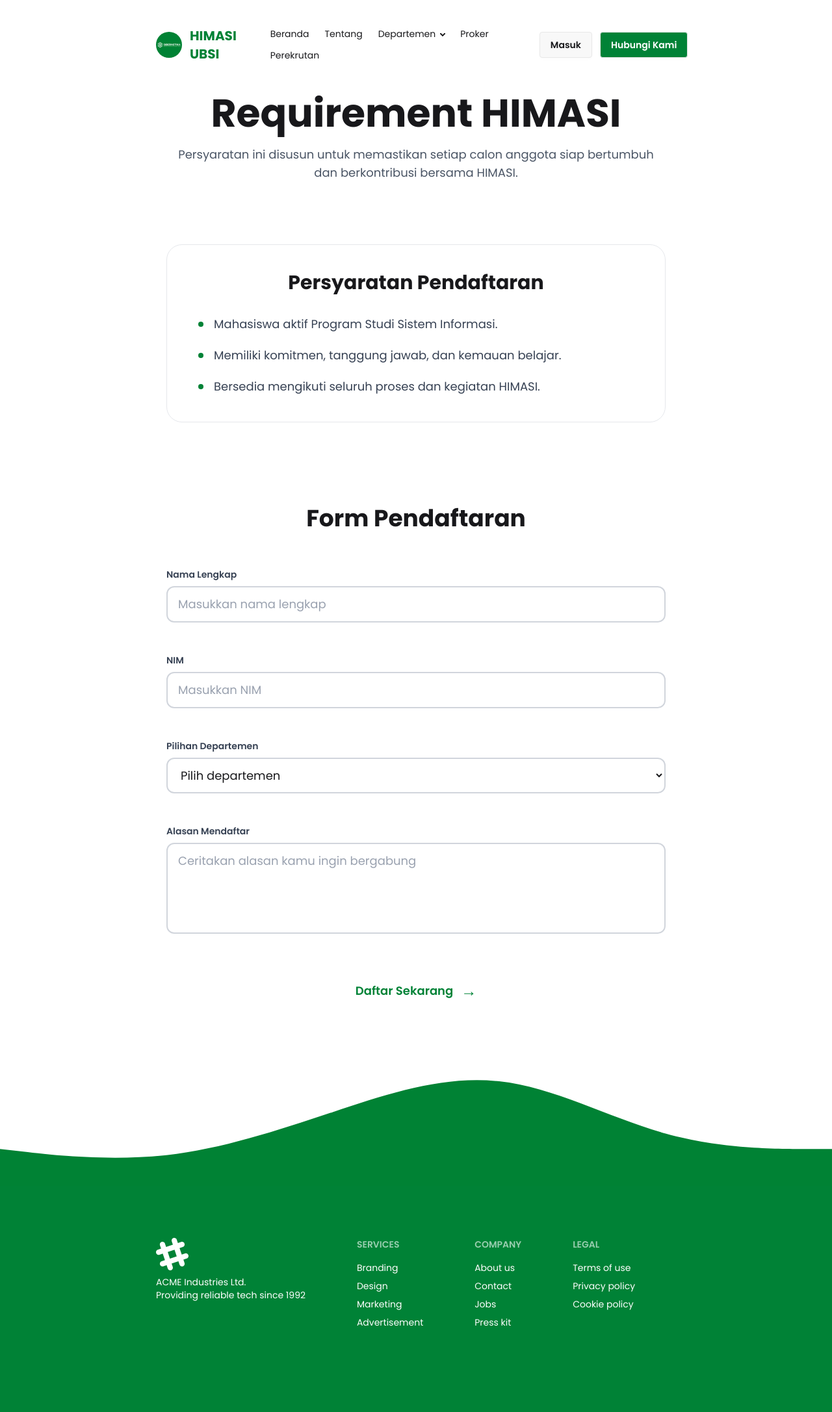
After one commit to uiahan/himasi-eduspace-web, a Laravel app: page /requirement in a window 1280 px wide. The commit adds this page. Shown: the whole page at 65% size. Run offline with Laravel 12, Linux system fonts and the light colour scheme; style sheets or scripts are compiled from the project's sources; parts of the project's set-up code (start-up, migrations or seed data) failed here and were passed over; some libraries are stand-ins or nearby versions.

Commit message:
feat: update himaprofile structure by adding new pages and images, and refactor navbar links

```diff
--- /dev/null
+++ b/resources/views/components/footer.blade.php
@@ -0,0 +1,36 @@
+<img src="/assets/svg/wave-bottom.svg" alt="">
+<footer class="footer sm:footer-horizontal bg-green-700 text-white pb-32 pt-20 px-60">
+    <aside>
+        <svg width="50" height="50" viewBox="0 0 24 24" xmlns="http://www.w3.org/2000/svg" fill-rule="evenodd"
+            clip-rule="evenodd" class="fill-current">
+            <path
+                d="M22.672 15.226l-2.432.811.841 2.515c.33 1.019-.209 2.127-1.23 2.456-1.15.325-2.148-.321-2.463-1.226l-.84-2.518-5.013 1.677.84 2.517c.391 1.203-.434 2.542-1.831 2.542-.88 0-1.601-.564-1.86-1.314l-.842-2.516-2.431.809c-1.135.328-2.145-.317-2.463-1.229-.329-1.018.211-2.127 1.231-2.456l2.432-.809-1.621-4.823-2.432.808c-1.355.384-2.558-.59-2.558-1.839 0-.817.509-1.582 1.327-1.846l2.433-.809-.842-2.515c-.33-1.02.211-2.129 1.232-2.458 1.02-.329 2.13.209 2.461 1.229l.842 2.515 5.011-1.677-.839-2.517c-.403-1.238.484-2.553 1.843-2.553.819 0 1.585.509 1.85 1.326l.841 2.517 2.431-.81c1.02-.33 2.131.211 2.461 1.229.332 1.018-.21 2.126-1.23 2.456l-2.433.809 1.622 4.823 2.433-.809c1.242-.401 2.557.484 2.557 1.838 0 .819-.51 1.583-1.328 1.847m-8.992-6.428l-5.01 1.675 1.619 4.828 5.011-1.674-1.62-4.829z">
+            </path>
+        </svg>
+        <p>
+            ACME Industries Ltd.
+            <br />
+            Providing reliable tech since 1992
+        </p>
+    </aside>
+    <nav>
+        <h6 class="footer-title">Services</h6>
+        <a class="link link-hover">Branding</a>
+        <a class="link link-hover">Design</a>
+        <a class="link link-hover">Marketing</a>
+        <a class="link link-hover">Advertisement</a>
+    </nav>
+    <nav>
+        <h6 class="footer-title">Company</h6>
+        <a class="link link-hover">About us</a>
+        <a class="link link-hover">Contact</a>
+        <a class="link link-hover">Jobs</a>
+        <a class="link link-hover">Press kit</a>
+    </nav>
+    <nav>
+        <h6 class="footer-title">Legal</h6>
+        <a class="link link-hover">Terms of use</a>
+        <a class="link link-hover">Privacy policy</a>
+        <a class="link link-hover">Cookie policy</a>
+    </nav>
+</footer>
--- a/resources/views/components/navbar.blade.php
+++ b/resources/views/components/navbar.blade.php
@@ -1,4 +1,4 @@
-<div class="navbar bg-base-100 py-7 px-60 border-0 fixed flex justify-between">
+<div class="navbar bg-base-100 py-7 z-50 px-60 border-0 fixed flex justify-between">
     <div class="flex gap-x-10 items-center">
         <div class="flex gap-3 items-center">
             <img src="/assets/img/logo.png" class="w-10 h-10 rounded-full object-cover" alt="">
@@ -7,8 +7,8 @@
     </div>
     <div>
         <ul class="menu menu-horizontal px-1">
-            <li><a>Beranda</a></li>
-            <li><a>Tentang</a></li>
+            <li><a href="/">Beranda</a></li>
+            <li><a href="/about">Tentang</a></li>
             <li>
                 <details>
                     <summary>Departemen</summary>
@@ -18,8 +18,8 @@
                     </ul>
                 </details>
             </li>
-            <li><a>Kegiatan</a></li>
-            <li><a>Perekrutan</a></li>
+            <li><a href="/proker">Proker</a></li>
+            <li><a href="/requirement">Perekrutan</a></li>
         </ul>
     </div>
     <div class="gap-x-3 flex">
--- /dev/null
+++ b/resources/views/pages/himaprofile/requirement.blade.php
@@ -0,0 +1,107 @@
+@extends('layout.layout')
+@section('title', 'Requirement')
+@include('components.navbar')
+@section('body')
+
+    {{-- requirement --}}
+    <div class="min-h-screen px-60 pt-36 bg-white">
+
+        <div class="flex justify-center">
+            <div class="text-6xl font-bold text-center max-w-3xl">
+                <h1 data-aos="fade-up" data-aos-duration="1000">Requirement HIMASI</h1>
+                <p class="mt-5 text-gray-600 text-lg font-normal" data-aos="fade-up" data-aos-duration="1500">
+                    Persyaratan ini disusun untuk memastikan setiap calon anggota
+                    siap bertumbuh dan berkontribusi bersama HIMASI.
+                </p>
+            </div>
+        </div>
+
+        <div class="flex justify-center mt-24">
+            <div class="w-full max-w-3xl rounded-3xl border border-gray-200 px-12 py-10" data-aos="fade-up"
+                data-aos-duration="1800">
+                <h2 class="text-3xl font-bold mb-8 text-center">
+                    Persyaratan Pendaftaran
+                </h2>
+
+                <div class="grid grid-cols-1 gap-5 text-lg text-gray-700">
+                    <div class="flex items-center gap-4">
+                        <span class="w-2 h-2 bg-green-700 rounded-full"></span>
+                        <span>Mahasiswa aktif Program Studi Sistem Informasi.</span>
+                    </div>
+                    <div class="flex items-center gap-4">
+                        <span class="w-2 h-2 bg-green-700 rounded-full"></span>
+                        <span>Memiliki komitmen, tanggung jawab, dan kemauan belajar.</span>
+                    </div>
+                    <div class="flex items-center gap-4">
+                        <span class="w-2 h-2 bg-green-700 rounded-full"></span>
+                        <span>Bersedia mengikuti seluruh proses dan kegiatan HIMASI.</span>
+                    </div>
+                </div>
+            </div>
+        </div>
+
+        <div class="flex justify-center mt-32">
+            <div class="w-full max-w-3xl">
+                <h2 class="text-4xl font-bold text-center mb-14" data-aos="fade-up" data-aos-duration="2000">
+                    Form Pendaftaran
+                </h2>
+
+                <form action="" method="POST" class="space-y-12" data-aos="fade-up" data-aos-duration="2300">
+
+                    <div>
+                        <label class="block text-sm font-semibold text-gray-700 mb-2">
+                            Nama Lengkap
+                        </label>
+                        <input type="text" placeholder="Masukkan nama lengkap"
+                            class="w-full bg-transparent border-2 rounded-xl px-4 border-gray-300 focus:border-green-700 focus:outline-none py-3 text-lg placeholder-gray-400" />
+                    </div>
+
+                    <div>
+                        <label class="block text-sm font-semibold text-gray-700 mb-2">
+                            NIM
+                        </label>
+                        <input type="text" placeholder="Masukkan NIM"
+                            class="w-full bg-transparent border-2 rounded-xl px-4 border-gray-300 focus:border-green-700 focus:outline-none py-3 text-lg placeholder-gray-400" />
+                    </div>
+
+                    <div>
+                        <label class="block text-sm font-semibold text-gray-700 mb-2">
+                            Pilihan Departemen
+                        </label>
+                        <select
+                            class="w-full bg-transparent border-2 rounded-xl px-4 border-gray-300 focus:border-green-700 focus:outline-none py-3 text-lg">
+                            <option disabled selected>Pilih departemen</option>
+                            <option>Pendidikan</option>
+                            <option>Kominfo</option>
+                            <option>PSDM</option>
+                            <option>Hukesma</option>
+                            <option>PM</option>
+                        </select>
+                    </div>
+
+                    <div>
+                        <label class="block text-sm font-semibold text-gray-700 mb-2">
+                            Alasan Mendaftar
+                        </label>
+                        <textarea placeholder="Ceritakan alasan kamu ingin bergabung"
+                            class="w-full bg-transparent border-2 rounded-xl px-4 border-gray-300 focus:border-green-700 focus:outline-none py-3 text-lg min-h-35 resize-none placeholder-gray-400"></textarea>
+                    </div>
+
+                    {{-- submit --}}
+                    <div class="pt-6 flex justify-center">
+                        <button type="submit"
+                            class="group text-green-700 font-semibold text-lg flex items-center gap-3 hover:gap-5 transition-all">
+                            Daftar Sekarang
+                            <span class="text-2xl group-hover:translate-x-1 transition-transform">
+                                →
+                            </span>
+                        </button>
+                    </div>
+                </form>
+            </div>
+        </div>
+
+    </div>
+
+    @include('components.footer')
+@endsection
--- a/routes/web.php
+++ b/routes/web.php
@@ -3,5 +3,14 @@
 use Illuminate\Support\Facades\Route;
 
 Route::get('/', function () {
-    return view('pages.himaprofile.himaprofile');
+    return view('pages.himaprofile.home');
 });
+Route::get('/about', function () {
+    return view('pages.himaprofile.about');
+});
+Route::get('/proker', function () {
+    return view('pages.himaprofile.proker');
+});
+Route::get('/requirement', function () {
+    return view('pages.himaprofile.requirement');
+});
```
Also changed, not shown: resources/views/pages/himaprofile/about.blade.php (added, +82 -0 lines), resources/views/pages/himaprofile/himaprofile.blade.php (deleted, +0 -50 lines), resources/views/pages/himaprofile/home.blade.php (added, +237 -0 lines), resources/views/pages/himaprofile/proker.blade.php (added, +88 -0 lines), public/assets/img/hukesma.png, public/assets/img/kominfo.png, public/assets/img/pendidikan.png, public/assets/img/pm.jpg, public/assets/img/psdm.png.
